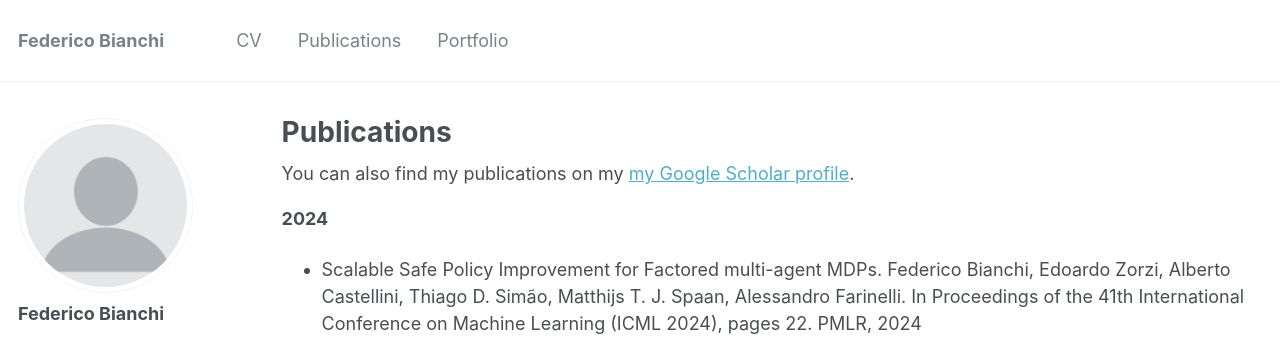
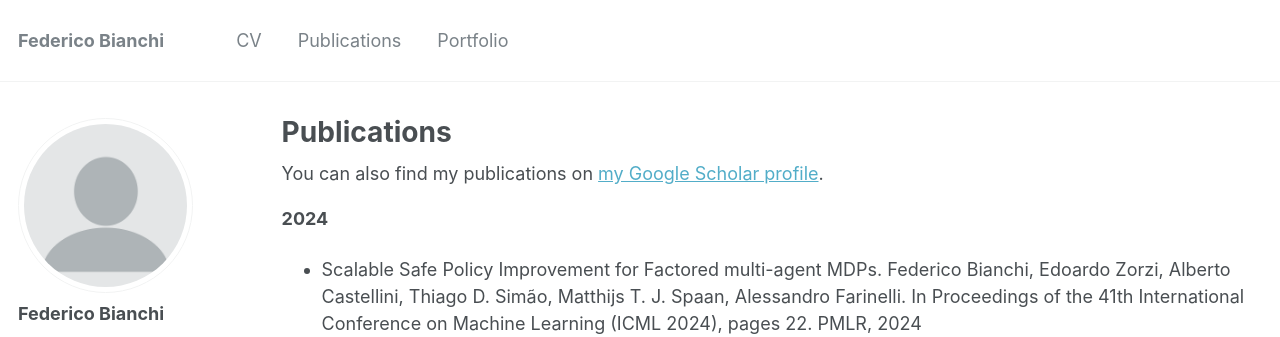
Before and after one commit to federicobianchi501/federicobianchi501.github.io, a Jekyll site: the page built from _pages/publications.md, in a window 1280 px wide and 900 px high. Shown: the top 337 px of the window. Built offline with Jekyll 4.4.1, drawn with Linux system fonts in a browser that asks for light colours; some web fonts are replaced.

Commit message:
Update publications.md

```diff
--- a/_pages/publications.md
+++ b/_pages/publications.md
@@ -6,7 +6,7 @@ author_profile: true
 ---
 
 {% if site.author.googlescholar %}
-  <div class="wordwrap">You can also find my publications on my <a href="{{site.author.googlescholar}}">my Google Scholar profile</a>.</div>
+  <div class="wordwrap">You can also find my publications on <a href="{{site.author.googlescholar}}">my Google Scholar profile</a>.</div>
 {% endif %}
 
 **2024**
```
